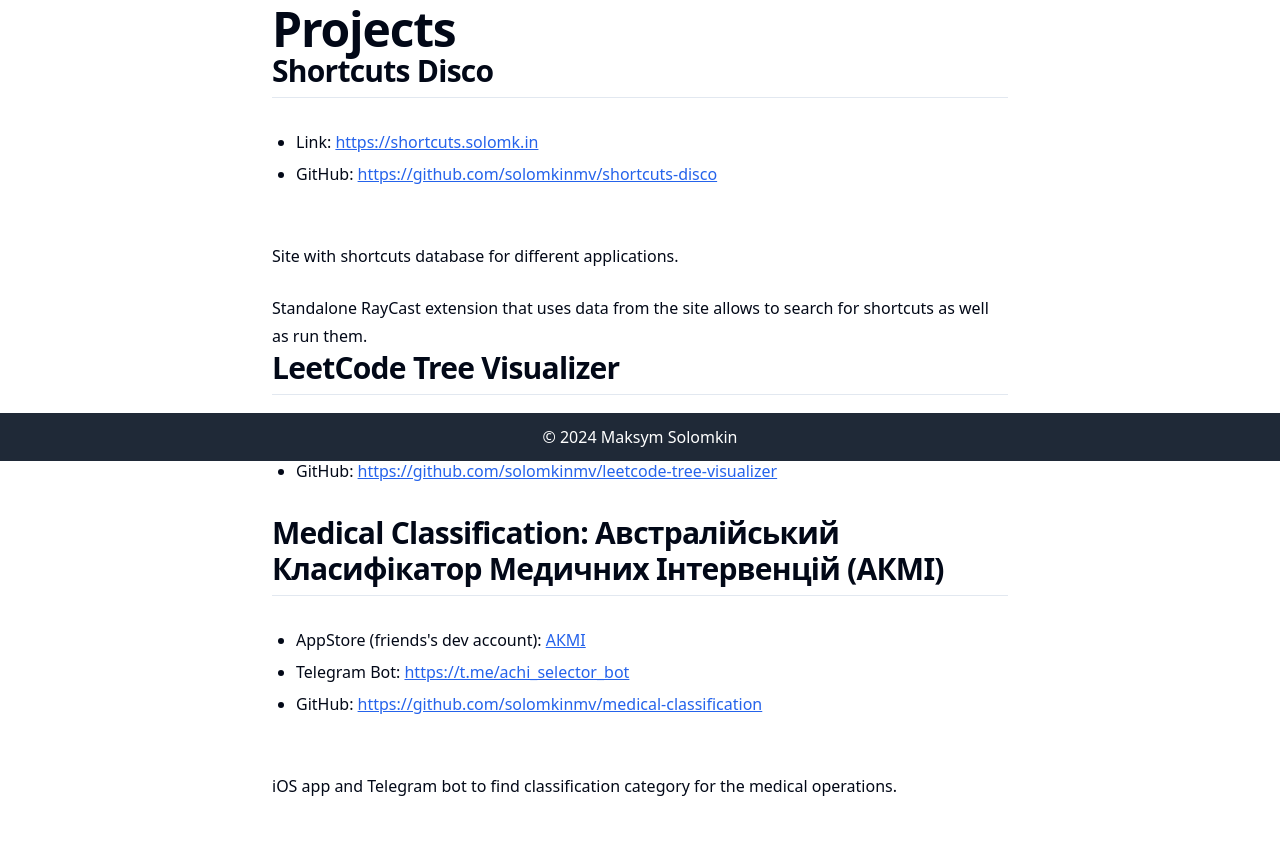
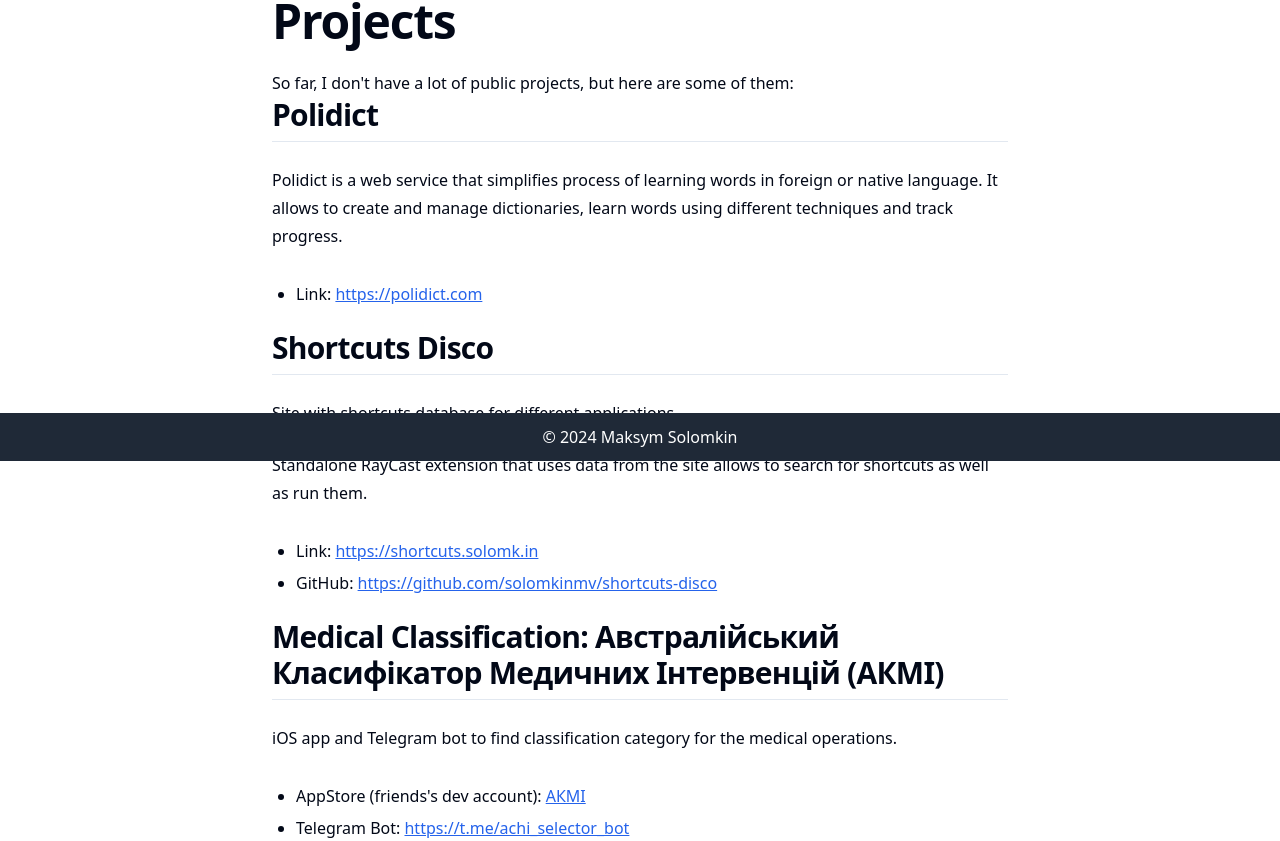
Before and after one commit to solomkinmv/site, a Next.js app in the folder next-personal-site/: page / in a window 1280 px wide. Shown: the part 339-1180 px from the top of the page. Before the commit the page ends 1155 px from the top, so only its background shows below. Built offline with nearby package versions, Linux system fonts and the light colour scheme.

Commit message:
Add polidict to home page

```diff
--- a/next-personal-site/src/app/page.mdx
+++ b/next-personal-site/src/app/page.mdx
@@ -8,24 +8,35 @@
 
 # Projects
 
+So far, I don't have a lot of public projects, but here are some of them:
+
+## Polidict
+
+Polidict is a web service that simplifies process of learning words in foreign or native language.
+It allows to create and manage dictionaries, learn words using different techniques and track progress.
+
+* Link: https://polidict.com
+
 ## Shortcuts Disco
-
-* Link: https://shortcuts.solomk.in
-* GitHub: https://github.com/solomkinmv/shortcuts-disco
 
 Site with shortcuts database for different applications.
 
 Standalone RayCast extension that uses data from the site allows to search for shortcuts as well as run them.
 
-## LeetCode Tree Visualizer
-
-* Link: https://leetcode-tree-visualizer.solomk.in
-* GitHub: https://github.com/solomkinmv/leetcode-tree-visualizer
+* Link: https://shortcuts.solomk.in
+* GitHub: https://github.com/solomkinmv/shortcuts-disco
 
 ## Medical Classification: Австралійський Класифікатор Медичних Інтервенцій (АКМІ)
+
+iOS app and Telegram bot to find classification category for the medical operations.
 
 * AppStore (friends's dev account): [АКМІ](https://apps.apple.com/ua/app/%D0%B0%D0%BA%D0%BC%D1%96/id6450682699)
 * Telegram Bot: https://t.me/achi_selector_bot
 * GitHub: https://github.com/solomkinmv/medical-classification
 
-iOS app and Telegram bot to find classification category for the medical operations.
+## LeetCode Tree Visualizer
+
+Web page to visualize and compare binary trees from LeetCode problems.
+
+* Link: https://leetcode-tree-visualizer.solomk.in
+* GitHub: https://github.com/solomkinmv/leetcode-tree-visualizer
--- a/next-personal-site/src/components/ui/typography.tsx
+++ b/next-personal-site/src/components/ui/typography.tsx
@@ -60,7 +60,7 @@
 
 export function TypographyListItem({children}: any) {
     return (
-        <li className="my-2">
+        <li>
             {children}
         </li>
     )
```
